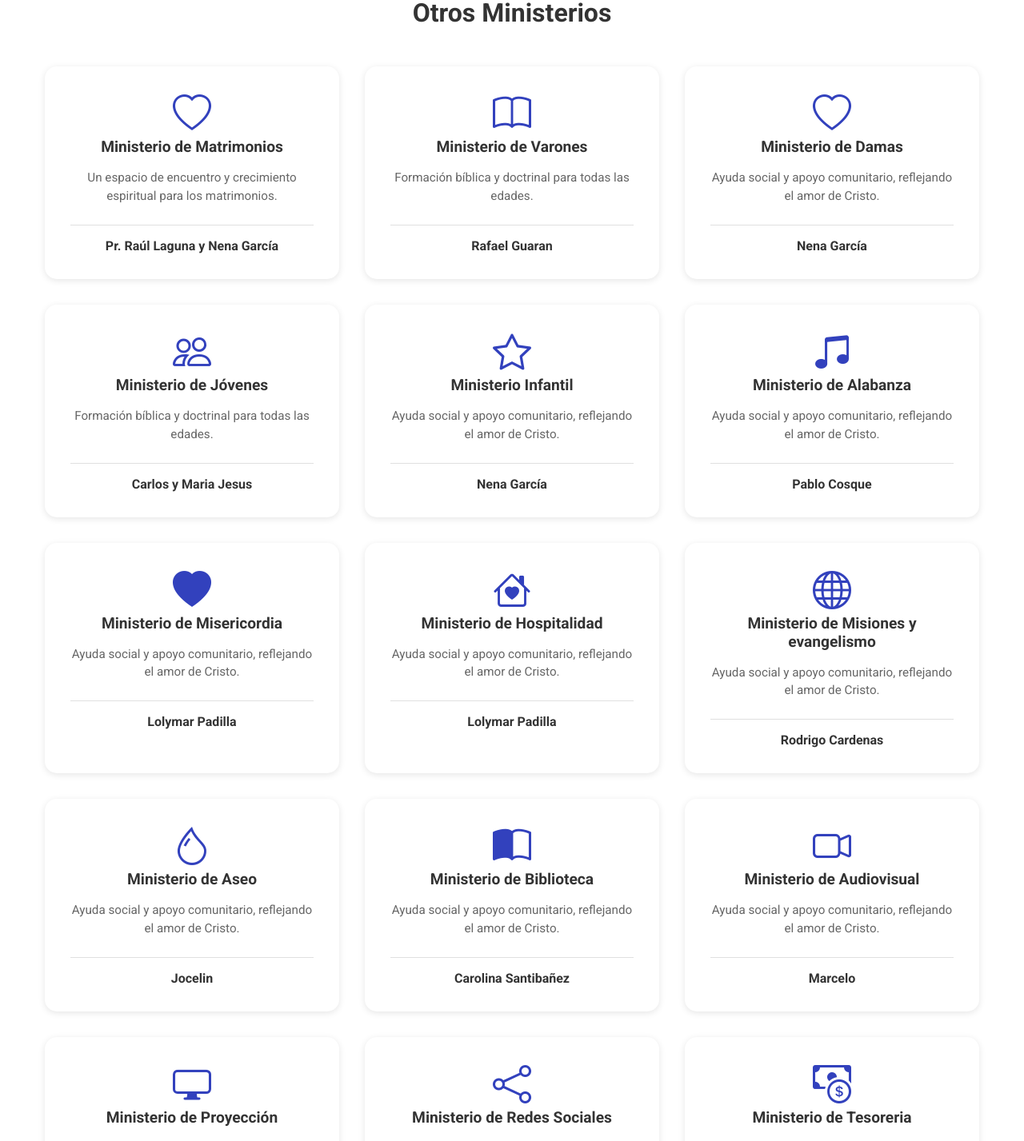
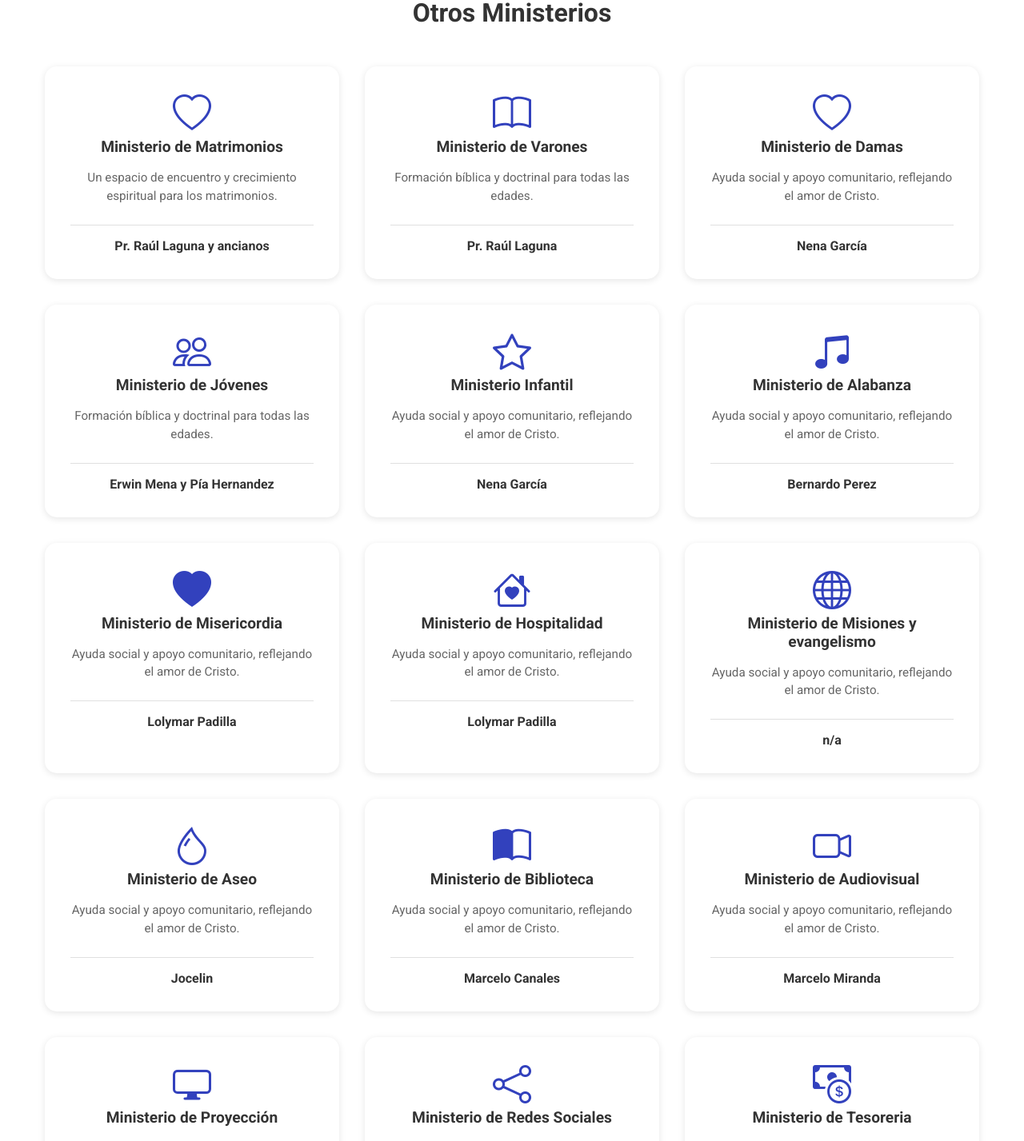
Before and after one commit to barbarapalmamena/Tupahue, a Next.js app: page /ministerios in a window 1280 px wide. Shown: the part 1497-2924 px from the top of the page at 80% size. Built offline with nearby package versions, Linux system fonts and the light colour scheme.

Commit message:
Update: correct ministry leaders names

```diff
--- a/app/ministerios/MinisteriosClient.js
+++ b/app/ministerios/MinisteriosClient.js
@@ -35,14 +35,14 @@ export default function MinisteriosClient() {
             id: 1,
             nombre: 'Ministerio de Matrimonios',
             descripcion: 'Un espacio de encuentro y crecimiento espiritual para los matrimonios.',
-            encargado: 'Pr. Raúl Laguna y Nena García',
+            encargado: 'Pr. Raúl Laguna y ancianos',
             icono: 'bi-heart'
         },
         {
             id: 2,
             nombre: 'Ministerio de Varones',
             descripcion: 'Formación bíblica y doctrinal para todas las edades.',
-            encargado: 'Rafael Guaran',
+            encargado: 'Pr. Raúl Laguna',
             icono: 'bi-book'
         },
         {
@@ -56,7 +56,7 @@ export default function MinisteriosClient() {
             id: 4,
             nombre: 'Ministerio de Jóvenes',
             descripcion: 'Formación bíblica y doctrinal para todas las edades.',
-            encargado: 'Carlos y Maria Jesus',
+            encargado: 'Erwin Mena y Pía Hernandez',
             icono: 'bi-people'
         },
         {
@@ -70,7 +70,7 @@ export default function MinisteriosClient() {
             id: 6,
             nombre: 'Ministerio de Alabanza',
             descripcion: 'Ayuda social y apoyo comunitario, reflejando el amor de Cristo.',
-            encargado: 'Pablo Cosque',
+            encargado: 'Bernardo Perez',
             icono: 'bi-music-note-beamed'
         },
         {
@@ -91,7 +91,7 @@ export default function MinisteriosClient() {
             id: 9,
             nombre: 'Ministerio de Misiones y evangelismo',
             descripcion: 'Ayuda social y apoyo comunitario, reflejando el amor de Cristo.',
-            encargado: 'Rodrigo Cardenas',
+            encargado: 'n/a',
             icono: 'bi-globe'
         },
         {
@@ -105,14 +105,14 @@ export default function MinisteriosClient() {
             id: 11,
             nombre: 'Ministerio de Biblioteca',
             descripcion: 'Ayuda social y apoyo comunitario, reflejando el amor de Cristo.',
-            encargado: 'Carolina Santibañez',
+            encargado: 'Marcelo Canales',
             icono: 'bi-book-half'
         },
         {
             id: 12,
             nombre: 'Ministerio de Audiovisual',
             descripcion: 'Ayuda social y apoyo comunitario, reflejando el amor de Cristo.',
-            encargado: 'Marcelo',
+            encargado: 'Marcelo Miranda',
             icono: 'bi-camera-video'
         },
         {
```
